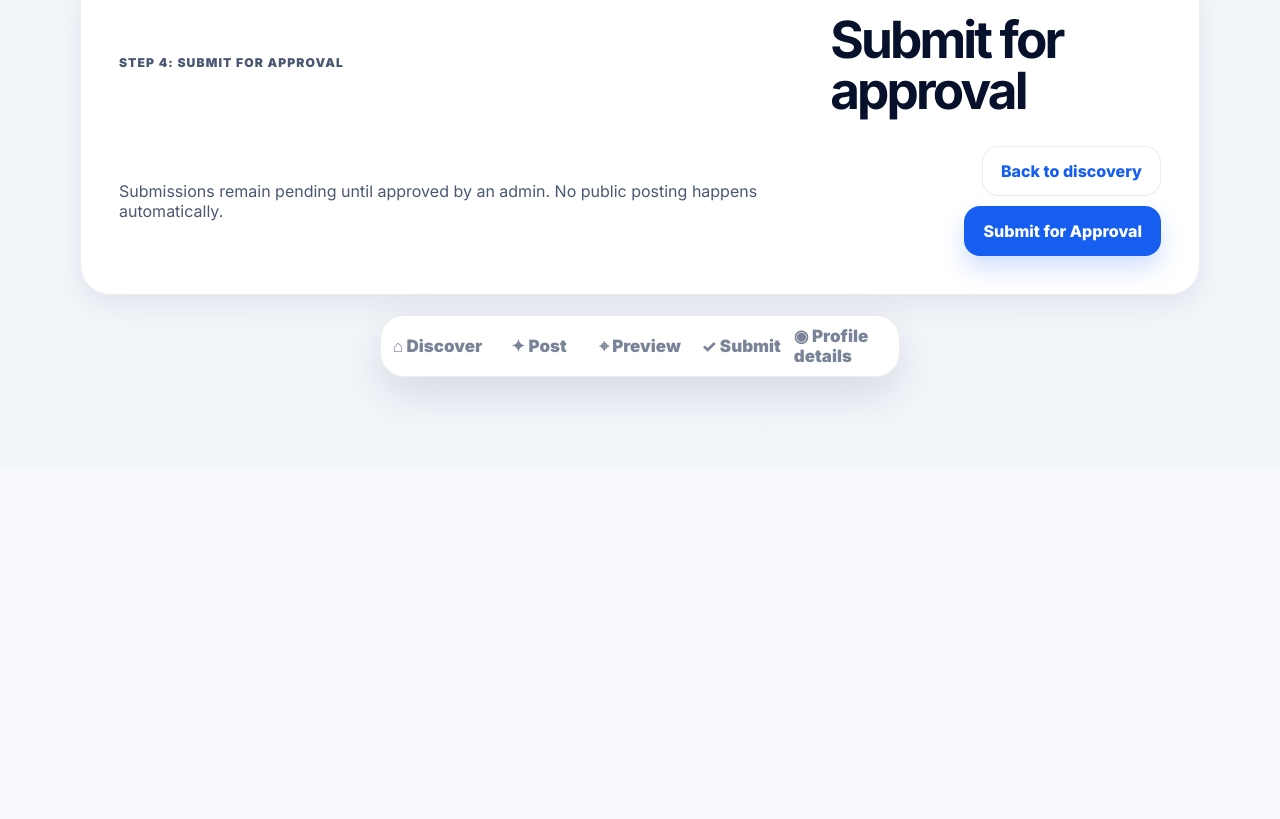
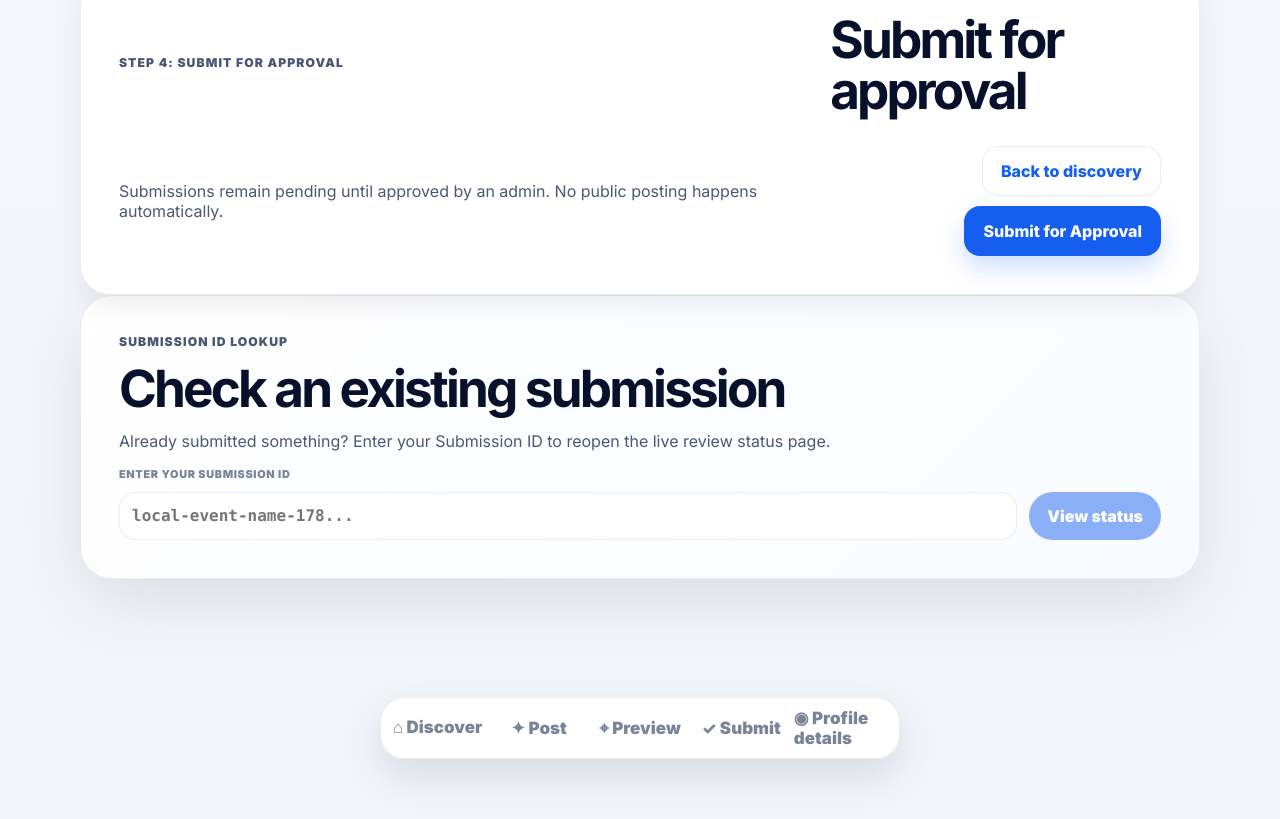
Before and after one commit to ryanwortham/loop-local, a Next.js app: page /post-local in a window 1280 px wide. Shown: the part 4034-4853 px from the top of the page. Before the commit the page ends 4503 px from the top, so only its background shows below. Built offline with nearby package versions, Linux system fonts and the light colour scheme.

Commit message:
Add Post Local submission status lookup

```diff
--- a/app/globals.css
+++ b/app/globals.css
@@ -2621,3 +2621,42 @@
     touch-action: manipulation;
   }
 }
+
+
+/* submitter-status-lookup-pass: returning Post Local submitters can reopen status by ID. */
+.submission-status-lookup-card {
+  margin: 0 auto max(118px, env(safe-area-inset-bottom) + 92px);
+  background: linear-gradient(135deg, #FFFFFF, #F8FBFF);
+}
+.submission-status-lookup-card h2 { margin: 0 0 8px; color: var(--ll-rebuild-ink); }
+.submission-status-lookup-form {
+  display: grid;
+  grid-template-columns: minmax(0, 1fr) auto;
+  gap: 12px;
+  align-items: end;
+  margin-top: 16px;
+}
+.submission-status-lookup-form input {
+  min-height: 48px;
+  font-family: ui-monospace, SFMono-Regular, Menlo, Monaco, Consolas, monospace;
+}
+.submission-status-lookup-form button {
+  min-height: 48px;
+  border: 0;
+  border-radius: 999px;
+  padding: 0 18px;
+  background: var(--ll-rebuild-blue);
+  color: #FFFFFF;
+  font-weight: 900;
+  cursor: pointer;
+  box-shadow: 0 16px 30px rgba(21,94,239,.18);
+}
+.submission-status-lookup-form button:disabled {
+  cursor: not-allowed;
+  opacity: .48;
+  box-shadow: none;
+}
+@media (max-width: 640px) {
+  .submission-status-lookup-form { grid-template-columns: 1fr; }
+  .submission-status-lookup-form button { width: 100%; }
+}
--- a/components/post-local-wizard.tsx
+++ b/components/post-local-wizard.tsx
@@ -174,6 +174,7 @@
   const [draftStatus, setDraftStatus] = useState('Draft saved locally');
   const [submitStatus, setSubmitStatus] = useState('Required before review');
   const [submittedSubmissionId, setSubmittedSubmissionId] = useState('');
+  const [statusLookupId, setStatusLookupId] = useState('');
   const [validationErrors, setValidationErrors] = useState<Partial<Record<keyof PostLocalDraft, string>>>({});
 
   useEffect(() => {
@@ -226,6 +227,13 @@
     });
     if (!response.ok) throw new Error('Failed to submit Post Local draft');
     return response.json();
+  }
+
+  function handleStatusLookup(event: FormEvent<HTMLFormElement>) {
+    // submitter-status-lookup-pass: let returning submitters check an existing submission by ID.
+    event.preventDefault();
+    if (!statusLookupId.trim()) return;
+    window.location.href = `/post-local/status/${encodeURIComponent(statusLookupId.trim())}`;
   }
 
   async function handleSubmit(event: FormEvent<HTMLFormElement>) {
@@ -432,6 +440,25 @@
         </section>
       </form>
 
+      <section className="ll-card post-flow-card submission-status-lookup-card submitter-status-lookup-pass" aria-label="Submission ID lookup">
+        <p className="ll-kicker">Submission ID lookup</p>
+        <h2>Check an existing submission</h2>
+        <p>Already submitted something? Enter your Submission ID to reopen the live review status page.</p>
+        <form className="submission-status-lookup-form" onSubmit={handleStatusLookup}>
+          <label className="ll-field">
+            <span>Enter your Submission ID</span>
+            <input
+              name="submission_status_lookup"
+              onChange={(event) => setStatusLookupId(event.target.value)}
+              placeholder="local-event-name-178..."
+              type="text"
+              value={statusLookupId}
+            />
+          </label>
+          <button type="submit" disabled={!statusLookupId.trim()}>View status</button>
+        </form>
+      </section>
+
       <nav className="post-wizard-mobile-dock ll-mobile-tabs mobile-app-tabbar mobile-qa-post-dock" aria-label="Post Local mobile tabs">
         <Link className="mobile-qa-target" href="/#discover">⌂ Discover</Link>
         <a className="mobile-qa-target" href="#first-post">✦ Post</a>
```
Also changed, not shown: scripts/mobile-interaction-smoke.mjs (+15 -1 lines), 1 other file (tests, documents, lock files or other folders).
